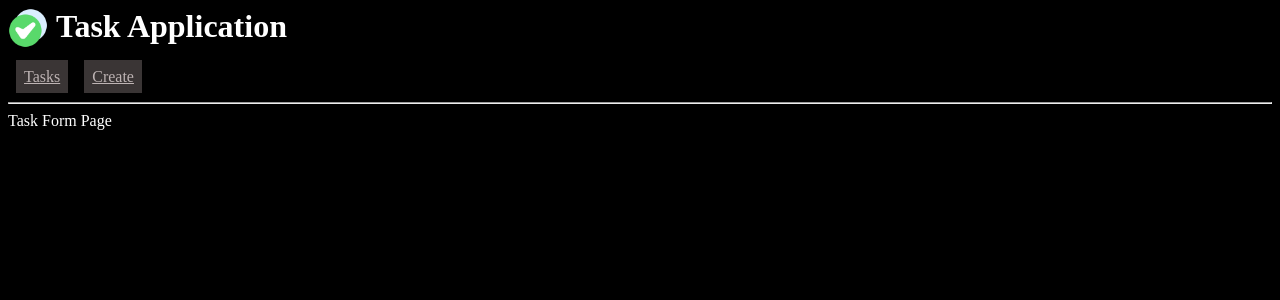
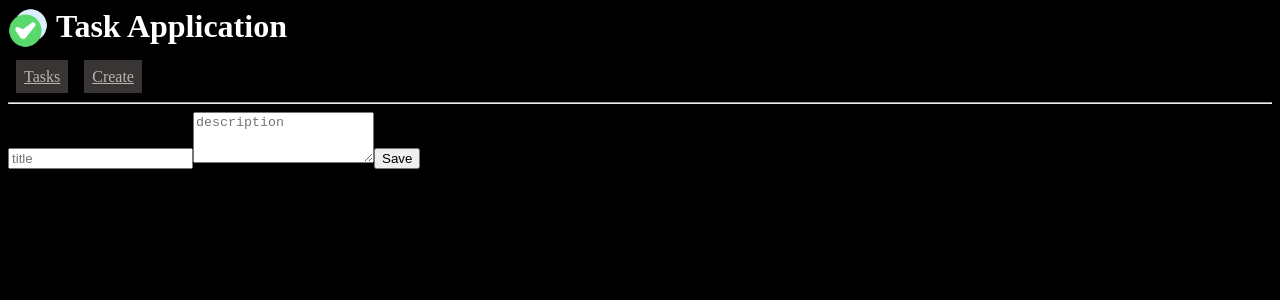
Before and after one commit to casasrodri/django-crud-vue, a Vue app in the folder client/: page /#/create-task in a window 1280 px wide. Shown: the top 300 px of the page. Built offline with nearby package versions, Linux system fonts and the light colour scheme.

Commit message:
ultimos cambios

```diff
--- a/client/package.json
+++ b/client/package.json
@@ -5,7 +5,8 @@
   "scripts": {
     "dev": "vite",
     "build": "vite build",
-    "preview": "vite preview"
+    "preview": "vite preview",
+    "host": "vite --host"
   },
   "dependencies": {
     "axios": "^1.4.0",
--- a/client/src/api/tasks.api.js
+++ b/client/src/api/tasks.api.js
@@ -1,5 +1,9 @@
 import axios from 'axios'
 
-export const getAllTasks = () => {
-    return axios.get('http://127.0.0.1:8000/tasks/api/v1/tasks/')
-}
+const tasksApi = axios.create({
+    baseURL: 'http://127.0.0.1:8000/tasks/api/v1/tasks/'
+})
+
+export const getAllTasks = () => tasksApi.get('/')
+
+export const createTask = task => tasksApi.post('/', task)
--- a/client/src/components/Logo.vue
+++ b/client/src/components/Logo.vue
@@ -1,5 +1,5 @@
 <template>
     <div>
-        <img src="../../public/icon.png" height="40" width="40" alt="logo">
+        <img src="/icon.png" height="40" width="40" alt="logo">
     </div>
 </template>
--- a/client/src/components/TaskCard.vue
+++ b/client/src/components/TaskCard.vue
@@ -1,15 +1,27 @@
 <script setup>
-    const props = defineProps(['task'])
+const props = defineProps(['task'])
 </script>
 
 <template>
     <div>
-        <h3>
+        <h3 :class="{ tachado: task.done, normal: !task.done }">
             {{ task.title }}
         </h3>
+
         <p>
             {{ task.description }}
         </p>
         <hr>
     </div>
 </template>
+
+<style scoped>
+.tachado {
+    text-decoration: line-through;
+    color: red;
+}
+
+.normal {
+    color: greenyellow;
+}
+</style>
--- a/client/src/pages/TaskFormPage.vue
+++ b/client/src/pages/TaskFormPage.vue
@@ -1,5 +1,24 @@
+<script setup>
+    import { reactive } from 'vue'
+    import { createTask } from '../api/tasks.api'
+    import { useRouter } from 'vue-router'
+
+    const router = useRouter()
+    const task = reactive({})
+
+    const onSubmit = async () => {
+        const res = await createTask(task)
+        console.log(res)
+        router.push('/')
+    }
+</script>
+
 <template>
-    <div>
-        Task Form Page
-    </div>
+
+    <form @submit.prevent="onSubmit">
+        <input type="text" v-model="task.title" placeholder="title" />
+        <textarea rows="3" v-model="task.description" placeholder="description"></textarea>
+        <button>Save</button>
+    </form>
+
 </template>
```
Also changed, not shown: 1 other file (tests, documents, lock files or other folders).
